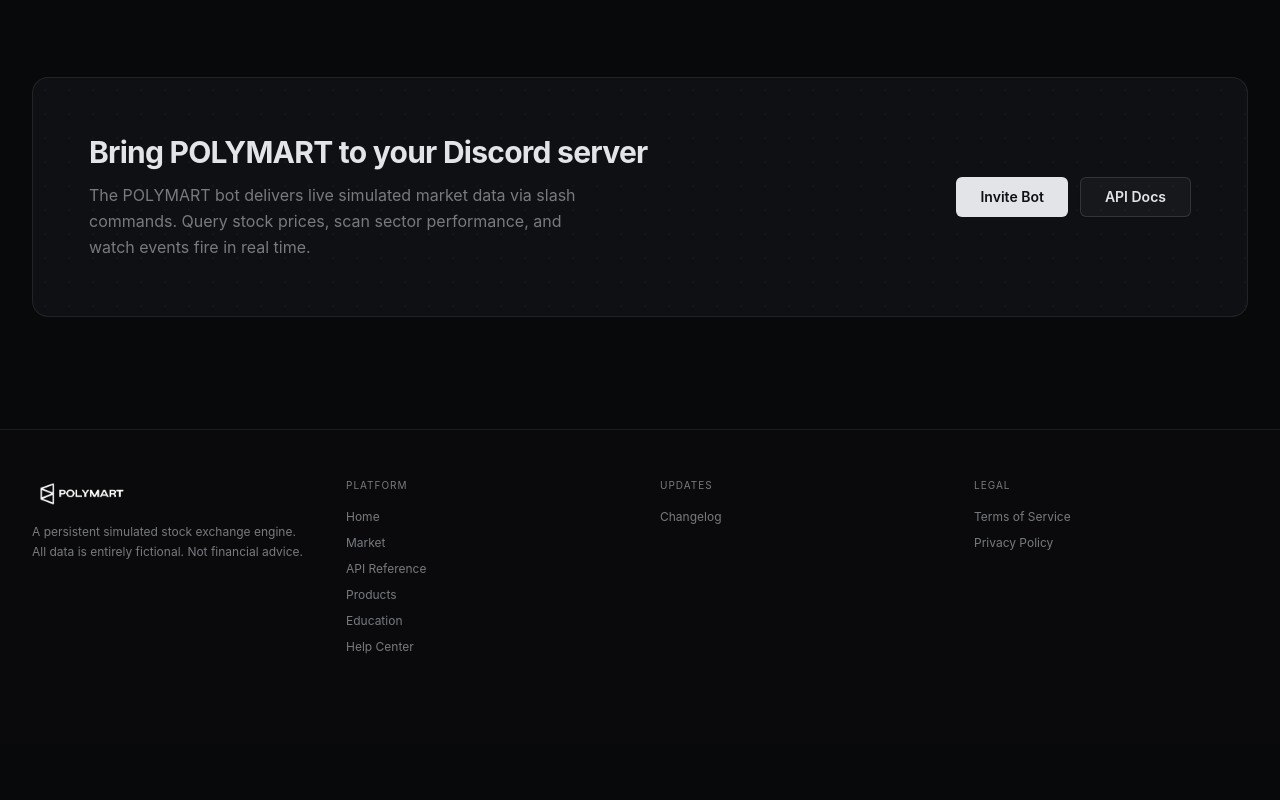
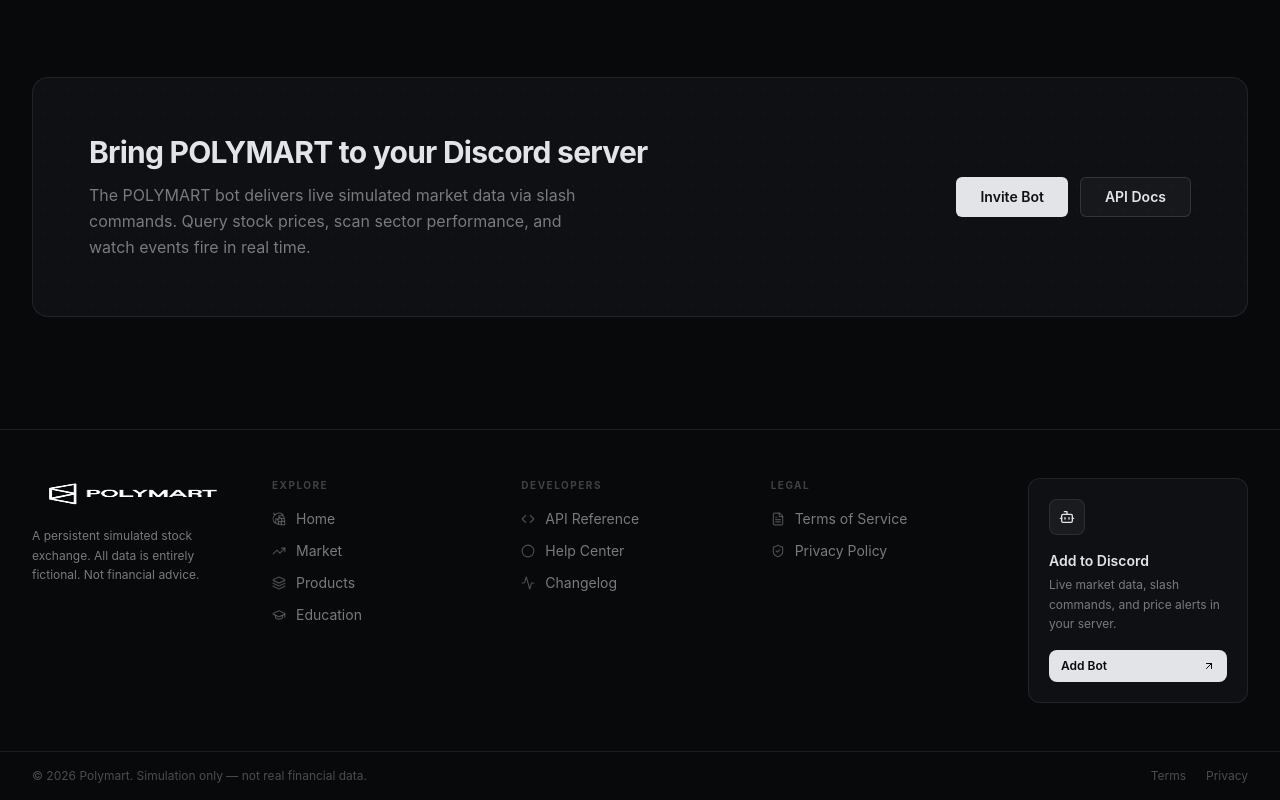
Before and after one commit to ChristianRelf/polymart, a React (Vite) app: page / in a window 1280 px wide. Shown: the part 3231-4031 px from the top of the page. Before the commit the page ends 3974 px from the top, so only its background shows below. Built offline with nearby package versions, Linux system fonts and the light colour scheme; no server answers.

Commit message:
Update footer with nav grid & Discord CTA

```diff
--- a/src/App.tsx
+++ b/src/App.tsx
@@ -2,6 +2,7 @@
 import { Button } from "@/components/ui/button"
 import { Separator } from "@/components/ui/separator"
 import { cn } from "@/lib/utils"
+import { Hop as Home, TrendingUp, Code as Code2, Layers, GraduationCap, Circle as HelpCircle, ShieldCheck, FileText, Bot, ArrowUpRight, Activity } from "lucide-react"
 import { SimulationProvider, useSimulation } from "@/lib/SimulationContext"
 import HomePage from "@/pages/HomePage"
 import MarketPage from "@/pages/MarketPage"
@@ -183,77 +184,126 @@
   )
 }
 
+// ── Footer nav link ───────────────────────────────────────────────────────────
+function FooterLink({
+  icon: Icon,
+  label,
+  onClick,
+}: {
+  icon: React.ElementType
+  label: string
+  onClick: () => void
+}) {
+  return (
+    <button
+      onClick={onClick}
+      className="group flex items-center gap-2.5 text-sm text-muted-foreground hover:text-foreground transition-colors cursor-pointer bg-transparent border-0 p-0 w-fit"
+    >
+      <Icon className="w-3.5 h-3.5 shrink-0 text-muted-foreground/60 group-hover:text-foreground transition-colors" />
+      {label}
+    </button>
+  )
+}
+
 // ── Footer ────────────────────────────────────────────────────────────────────
 function Footer({ setRoute }: { setRoute: (r: Route) => void }) {
   const go = (r: Route) => { navigate(r); setRoute(r) }
 
   return (
-    <footer className="border-t border-border mt-auto bg-card/30">
+    <footer className="border-t border-border mt-auto">
+      {/* Main footer body */}
       <div className="max-w-[1600px] mx-auto px-8 py-12">
-        <div className="grid grid-cols-1 sm:grid-cols-4 gap-10 mb-10">
+        <div className="grid grid-cols-1 lg:grid-cols-[1fr_auto] gap-12">
+
+          {/* Left: brand + nav columns */}
+          <div className="grid grid-cols-1 sm:grid-cols-[auto_1fr_1fr_1fr] gap-10">
 
             {/* Brand */}
-          <div>
-            <img src="/polymartlogo.png" alt="POLYMART" className="h-8 w-auto mb-3" />
+            <div className="flex flex-col gap-4 max-w-[200px]">
+              <img src="/polymartlogo.png" alt="POLYMART" className="h-8 w-auto" />
               <p className="text-xs text-muted-foreground leading-relaxed">
-              A persistent simulated stock exchange engine. All data is entirely fictional.
+                A persistent simulated stock exchange. All data is entirely fictional.
                 Not financial advice.
               </p>
             </div>
 
-          {/* Platform */}
+            {/* Explore */}
             <div>
-            <p className="text-[10px] text-muted-foreground uppercase tracking-widest mb-4">Platform</p>
-            <div className="flex flex-col gap-2.5">
-              {([
-                ["home", "Home"],
-                ["market", "Market"],
-                ["api", "API Reference"],
-                ["products", "Products"],
-                ["education", "Education"],
-                ["help", "Help Center"],
-              ] as [Route, string][]).map(([r, label]) => (
-                <button
-                  key={r}
-                  onClick={() => go(r)}
-                  className="text-xs text-muted-foreground hover:text-foreground transition-colors text-left cursor-pointer bg-transparent border-0 p-0 w-fit"
-                >
-                  {label}
-                </button>
-              ))}
+              <p className="text-[10px] font-bold text-muted-foreground/50 uppercase tracking-[0.15em] mb-4">Explore</p>
+              <div className="flex flex-col gap-3">
+                <FooterLink icon={Home}         label="Home"          onClick={() => go("home")} />
+                <FooterLink icon={TrendingUp}   label="Market"        onClick={() => go("market")} />
+                <FooterLink icon={Layers}       label="Products"      onClick={() => go("products")} />
+                <FooterLink icon={GraduationCap} label="Education"   onClick={() => go("education")} />
               </div>
             </div>
 
-          {/* Updates */}
+            {/* Developers */}
             <div>
-            <p className="text-[10px] text-muted-foreground uppercase tracking-widest mb-4">Updates</p>
-            <div className="flex flex-col gap-2.5">
-              <button
-                onClick={() => go("changelog")}
-                className="text-xs text-muted-foreground hover:text-foreground transition-colors text-left cursor-pointer bg-transparent border-0 p-0 w-fit"
-              >
-                Changelog
-              </button>
+              <p className="text-[10px] font-bold text-muted-foreground/50 uppercase tracking-[0.15em] mb-4">Developers</p>
+              <div className="flex flex-col gap-3">
+                <FooterLink icon={Code2}       label="API Reference" onClick={() => go("api")} />
+                <FooterLink icon={HelpCircle}  label="Help Center"   onClick={() => go("help")} />
+                <FooterLink icon={Activity}    label="Changelog"     onClick={() => go("changelog")} />
               </div>
             </div>
 
             {/* Legal */}
             <div>
-            <p className="text-[10px] text-muted-foreground uppercase tracking-widest mb-4">Legal</p>
-            <div className="flex flex-col gap-2.5">
-              {([
-                ["terms", "Terms of Service"],
-                ["privacy", "Privacy Policy"],
-              ] as [Route, string][]).map(([r, label]) => (
+              <p className="text-[10px] font-bold text-muted-foreground/50 uppercase tracking-[0.15em] mb-4">Legal</p>
+              <div className="flex flex-col gap-3">
+                <FooterLink icon={FileText}    label="Terms of Service" onClick={() => go("terms")} />
+                <FooterLink icon={ShieldCheck} label="Privacy Policy"   onClick={() => go("privacy")} />
+              </div>
+            </div>
+          </div>
+
+          {/* Right: Discord CTA */}
+          <div className="flex items-start">
+            <div className="bg-card border border-border rounded-xl p-5 flex flex-col gap-4 w-full lg:w-[220px] shrink-0">
+              <div className="w-9 h-9 rounded-lg bg-foreground/5 border border-border flex items-center justify-center">
+                <Bot className="w-4 h-4 text-foreground" />
+              </div>
+              <div>
+                <p className="text-sm font-semibold text-foreground mb-1">Add to Discord</p>
+                <p className="text-xs text-muted-foreground leading-relaxed">
+                  Live market data, slash commands, and price alerts in your server.
+                </p>
+              </div>
+              <a
+                href="https://discord.com/api/oauth2/authorize?client_id=POLYMART_BOT&permissions=2147483648&scope=bot+applications.commands"
+                target="_blank"
+                rel="noopener noreferrer"
+                className="flex items-center justify-between px-3 py-2 bg-foreground text-background rounded-lg text-xs font-semibold hover:opacity-90 transition-opacity no-underline"
+              >
+                Add Bot
+                <ArrowUpRight className="w-3 h-3" />
+              </a>
+            </div>
+          </div>
+
+        </div>
+      </div>
+
+      {/* Bottom bar */}
+      <div className="border-t border-border">
+        <div className="max-w-[1600px] mx-auto px-8 py-4 flex flex-col sm:flex-row items-center justify-between gap-3">
+          <p className="text-xs text-muted-foreground/60">
+            &copy; {new Date().getFullYear()} Polymart. Simulation only — not real financial data.
+          </p>
+          <div className="flex items-center gap-5">
             <button
-                  key={r}
-                  onClick={() => go(r)}
-                  className="text-xs text-muted-foreground hover:text-foreground transition-colors text-left cursor-pointer bg-transparent border-0 p-0 w-fit"
+              onClick={() => go("terms")}
+              className="text-xs text-muted-foreground/60 hover:text-muted-foreground transition-colors cursor-pointer bg-transparent border-0 p-0"
             >
-                  {label}
+              Terms
             </button>
-              ))}
-            </div>
+            <button
+              onClick={() => go("privacy")}
+              className="text-xs text-muted-foreground/60 hover:text-muted-foreground transition-colors cursor-pointer bg-transparent border-0 p-0"
+            >
+              Privacy
+            </button>
           </div>
         </div>
       </div>
```
Lines whose indentation alone changed are shown as unchanged.
